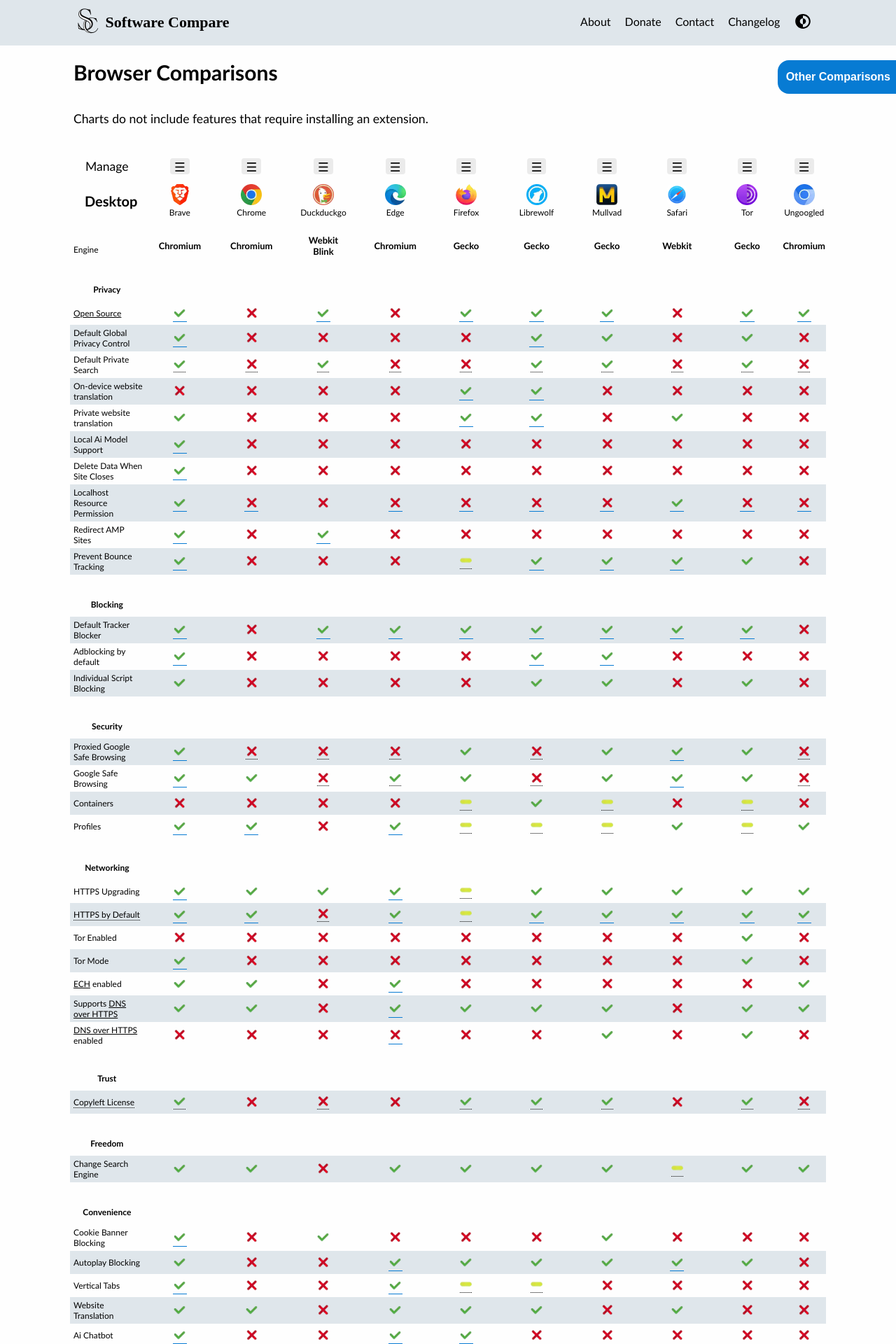
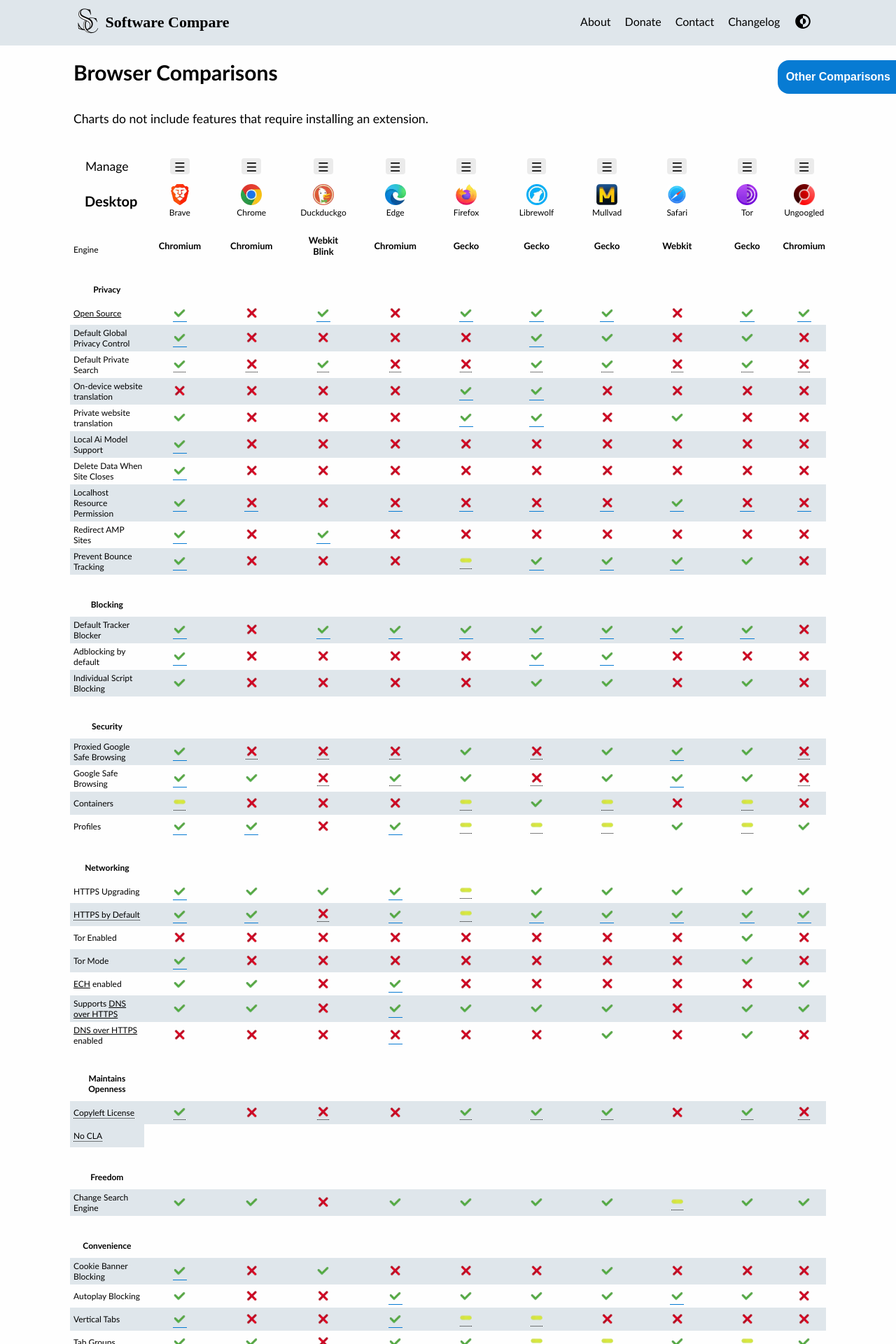
Before and after one commit to SoftwareCompare/SoftwareCompare, a Jekyll site: the page built from browsers.html, in a window 1280 px wide. Shown: the top 1920 px of the page at 70% size. Built offline with Jekyll 4.4.1, drawn with Linux system fonts in a browser that asks for light colours.

Commit message:
Add CLA and Maintains Openness

```diff
--- a/_includes/dash
+++ b/_includes/dash
@@ -8,7 +8,7 @@
 <th>
     <div>
         <img src="../images/dash.webp" {% if include.alt %} alt="{{ include.alt}}" {% else %} alt="dash" {% endif %}>
-        <span{{ if include.edge }} class="edge"{{ endif }}><a href="{{ include.link }}" target="_blank" rel="noopener noreferrer">{{ include.tooltip }}</a></span>
+        <span {% if include.edge %} class="edge"{% endif %}><a href="{{ include.link }}" target="_blank" rel="noopener noreferrer">{{ include.tooltip }}</a></span>
     </div>
 </th>
 {% elsif include.link %}
@@ -22,7 +22,7 @@
 <th>
     <div>
         <img src="../images/dash.webp" {% if include.alt %} alt="{{ include.alt}}" {% else %} alt="dash" {% endif %}>
-        <span{{ if include.edge }} class="edge"{{ endif }}>{{ include.tooltip }}</span>
+        <span {% if include.edge %} class="edge"{% endif %}>{{ include.tooltip }}</span>
     </div>
 </th>
 
--- a/browsers.html
+++ b/browsers.html
@@ -639,7 +639,7 @@
       </tr> -->
       <tr class="checker_row">
         <td>Containers</td>
-        <th><img src="../images/cross.webp" alt="cross"></th>
+        {% include dash tooltip="Currently in development" link="https://github.com/brave/brave-browser/issues/46349" %}
         <th><img src="../images/cross.webp" alt="cross"></th>
         <th><img src="../images/cross.webp" alt="cross"></th>
         <th><img src="../images/cross.webp" alt="cross"></th>
@@ -905,10 +905,10 @@
         <th><img src="../images/cross.webp" alt="cross"></th>
       </tr>
       <tr>
-        <th class="left-col" ><br />Trust</th>
-      </tr>
-      <tr class="checker_row grayrow">
-        <td>
+        <th class="left-col" ><br />Maintains Openness</th>
+      </tr>
+      <tr class="checker_row grayrow" style="z-index: 100;">
+        <td  style="z-index: 100;">
           <div>
           Copyleft License
           <span><a href="https://www.gnu.org/licenses/copyleft.en.html">
@@ -982,6 +982,15 @@
           </div>
         </th>
       </tr>
+      <tr class="checker_row grayrow" style="z-index: 99;">
+        <td  style="z-index: 99;">
+        <div style="z-index: 99;">
+        No CLA
+        <span style="z-index: 99;">A Client License Agreement is an agreement that contributors have to sign in order to contribute to a project. This agreement gives the licensee the rights to relicense the project as well as sublicense the software under different licenses.
+        </span>
+        </div>
+        </td>
+      </tr>
       <tr>
         <th class="left-col"><br />Freedom</th>
       </tr>
@@ -1083,6 +1092,19 @@
         <th><img src="../images/cross.webp" alt="cross"></th>
         <th><img src="../images/cross.webp" alt="cross"></th>
         <th><img src="../images/cross.webp" alt="cross"></th>
+      </tr>
+      <tr class="checker_row">
+        <td>Tab Groups</td>
+        {% include check link="https://blog.google/products/chrome/manage-tabs-with-google-chrome" %}
+        {% include check link="https://blog.google/products/chrome/manage-tabs-with-google-chrome" %}
+        {% include cross %}
+        {% include check link="https://blog.google/products/chrome/manage-tabs-with-google-chrome" %}
+        {% include check link="https://support.mozilla.org/en-US/kb/tab-groups" %}
+        {% include dash link="https://support.mozilla.org/en-US/kb/tab-groups" tooltip="enable in about:config" %}
+        {% include dash link="https://support.mozilla.org/en-US/kb/tab-groups" tooltip="enable in about:config" %}
+        {% include check link="https://discussions.apple.com/thread/253721389?answerId=256978468022#256978468022" %}
+        {% include dash link="https://support.mozilla.org/en-US/kb/tab-groups" tooltip="enable in about:config" %}
+        {% include check link="https://blog.google/products/chrome/manage-tabs-with-google-chrome" %}
       </tr>
       <tr class="checker_row">
         <td>Website Translation</td>
@@ -1536,11 +1558,16 @@
       </tr>
       <tr class="checker_row">
         <td>On-device Website Translation</td>
+        {% include check link="https://github.com/brave/brave-core/pull/25391" %}
+        {% include cross link="https://support.google.com/chrome/answer/173424?hl=en&co=GENIE.Platform%3DiOS" %}
+        {% include cross %}
 
       </tr>
       <tr class="checker_row">
         <td>Private Website Translation</td>
-
+        {% include check link="https://github.com/brave/brave-core/pull/25391" %}
+        {% include cross link="https://support.google.com/chrome/answer/173424?hl=en&co=GENIE.Platform%3DiOS" %}
+        {% include cross %}
       </tr>
       <tr class="checker_row">
         <td>Individual Script Blocking</td>
--- a/script.js
+++ b/script.js
@@ -79,6 +79,20 @@
     });
   });
 
+  function handleDragStart(e) {
+    // Store the column index being dragged
+    draggedColumn = parseInt(e.target.dataset.columnIndex);
+    e.target.classList.add('dragging');
+
+    activeTable = e.target.closest('table');
+
+    // Set data for drag operation
+    e.dataTransfer.effectAllowed = 'move';
+    e.dataTransfer.setData('text/plain', draggedColumn);
+
+    // Add visual indication to the entire column
+    highlightColumn(activeTable, draggedColumn, 'dragging-column');
+  }
 
   function addDragIconsToTable() {
     const tables = document.querySelectorAll('table');
@@ -137,7 +151,76 @@
   let activeTable = null;
   let lastMouseX = 0;
 
-  function handleGlobalDragOver(e) {
+  function updateColumnPositions(table, draggedIndex, hoverIndex, mouseX) {
+    if (!table || draggedIndex === hoverIndex) return;
+
+    // Save original positions if not already saved
+    if (Object.keys(originalPositions).length === 0) {
+      saveOriginalPositions(table);
+    }
+
+    const rows = table.querySelectorAll('tr');
+
+    // Get the cells for position calculation
+    const firstRow = rows[0];
+    if (firstRow.cells.length <= Math.max(draggedIndex, hoverIndex)) return;
+
+    const draggedRect = firstRow.cells[draggedIndex].getBoundingClientRect();
+    const hoverRect = firstRow.cells[hoverIndex].getBoundingClientRect();
+
+    // Calculate direction of movement
+    const movingRight = draggedIndex < hoverIndex;
+
+    // Apply transition class to all cells if not already applied
+    rows.forEach(row => {
+      Array.from(row.cells).forEach(cell => {
+        if (!cell.classList.contains('table-cell-transition')) {
+          cell.classList.add('table-cell-transition');
+        }
+      });
+    });
+
+    // Apply transforms based on drag position
+    rows.forEach(row => {
+      if (row.cells.length <= Math.max(draggedIndex, hoverIndex)) return;
+
+      // Get difference from mouse position to determine intermediate positions
+      const mousePosition = mouseX;
+      const dragCellCenter = draggedRect.left + (draggedRect.width / 2);
+      const hoverCellCenter = hoverRect.left + (hoverRect.width / 2);
+
+      // Calculate how far along the drag is between the columns
+      let dragProgress = (mousePosition - dragCellCenter) / (hoverCellCenter - dragCellCenter);
+      dragProgress = Math.max(0, Math.min(1, dragProgress)); // Clamp between 0 and 1
+
+      // Apply transforms to all affected columns
+      for (let i = 0; i < row.cells.length; i++) {
+        const cell = row.cells[i];
+        let transform = 'translateX(0)';
+
+        // Skip the first column
+        if (i === 0) continue;
+
+        if (i === draggedIndex) {
+          // The dragged column moves toward the hover position
+          const moveDistance = (hoverIndex - draggedIndex) * draggedRect.width * dragProgress;
+          transform = `translateX(${moveDistance}px)`;
+        }
+        else if ((movingRight && i > draggedIndex && i <= hoverIndex) ||
+                (!movingRight && i < draggedIndex && i >= hoverIndex)) {
+          // Columns between dragged and hover move in opposite direction
+          const moveDistance = movingRight ? -draggedRect.width : draggedRect.width;
+          // Scale the movement based on how close the mouse is
+          const scaledMove = moveDistance * dragProgress;
+          transform = `translateX(${scaledMove}px)`;
+        }
+
+        cell.style.transform = transform;
+      }
+    });
+  }
+
+  function handleGlobalDragOver(e) { // If statement is causing a problem by only processing
     if (e.preventDefault) {
       e.preventDefault();
     }
@@ -251,21 +334,6 @@
   // Track the column being dragged
   let draggedColumn = null;
   let originalPositions = {};
-
-  function handleDragStart(e) {
-    // Store the column index being dragged
-    draggedColumn = parseInt(e.target.dataset.columnIndex);
-    e.target.classList.add('dragging');
-
-    activeTable = e.target.closest('table');
-
-    // Set data for drag operation
-    e.dataTransfer.effectAllowed = 'move';
-    e.dataTransfer.setData('text/plain', draggedColumn);
-
-    // Add visual indication to the entire column
-    highlightColumn(activeTable, draggedColumn, 'dragging-column');
-  }
 
   function handleDragOver(e) {
     if (e.preventDefault) {
@@ -418,75 +486,6 @@
     });
   }
 
-  function updateColumnPositions(table, draggedIndex, hoverIndex, mouseX) {
-    if (!table || draggedIndex === hoverIndex) return;
-
-    // Save original positions if not already saved
-    if (Object.keys(originalPositions).length === 0) {
-      saveOriginalPositions(table);
-    }
-
-    const rows = table.querySelectorAll('tr');
-
-    // Get the cells for position calculation
-    const firstRow = rows[0];
-    if (firstRow.cells.length <= Math.max(draggedIndex, hoverIndex)) return;
-
-    const draggedRect = firstRow.cells[draggedIndex].getBoundingClientRect();
-    const hoverRect = firstRow.cells[hoverIndex].getBoundingClientRect();
-
-    // Calculate direction of movement
-    const movingRight = draggedIndex < hoverIndex;
-
-    // Apply transition class to all cells if not already applied
-    rows.forEach(row => {
-      Array.from(row.cells).forEach(cell => {
-        if (!cell.classList.contains('table-cell-transition')) {
-          cell.classList.add('table-cell-transition');
-        }
-      });
-    });
-
-    // Apply transforms based on drag position
-    rows.forEach(row => {
-      if (row.cells.length <= Math.max(draggedIndex, hoverIndex)) return;
-
-      // Get difference from mouse position to determine intermediate positions
-      const mousePosition = mouseX;
-      const dragCellCenter = draggedRect.left + (draggedRect.width / 2);
-      const hoverCellCenter = hoverRect.left + (hoverRect.width / 2);
-
-      // Calculate how far along the drag is between the columns
-      let dragProgress = (mousePosition - dragCellCenter) / (hoverCellCenter - dragCellCenter);
-      dragProgress = Math.max(0, Math.min(1, dragProgress)); // Clamp between 0 and 1
-
-      // Apply transforms to all affected columns
-      for (let i = 0; i < row.cells.length; i++) {
-        const cell = row.cells[i];
-        let transform = 'translateX(0)';
-
-        // Skip the first column
-        if (i === 0) continue;
-
-        if (i === draggedIndex) {
-          // The dragged column moves toward the hover position
-          const moveDistance = (hoverIndex - draggedIndex) * draggedRect.width * dragProgress;
-          transform = `translateX(${moveDistance}px)`;
-        }
-        else if ((movingRight && i > draggedIndex && i <= hoverIndex) ||
-                (!movingRight && i < draggedIndex && i >= hoverIndex)) {
-          // Columns between dragged and hover move in opposite direction
-          const moveDistance = movingRight ? -draggedRect.width : draggedRect.width;
-          // Scale the movement based on how close the mouse is
-          const scaledMove = moveDistance * dragProgress;
-          transform = `translateX(${scaledMove}px)`;
-        }
-
-        cell.style.transform = transform;
-      }
-    });
-  }
-
   function saveOriginalPositions(table) {
     const rows = table.querySelectorAll('tr');
     originalPositions = {};
```
Also changed, not shown: search-engines.html (+4 -4 lines), images/logos/chromium-logo.webp (added), images/logos/fedora-logo.webp (added), images/logos/secureblue-logo.png (added), images/logos/ubuntu-logo.png (added), images/logos/ungoogled-chromium-logo.webp, 9 other files.
